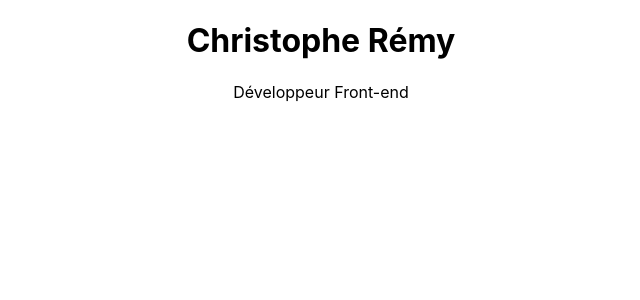
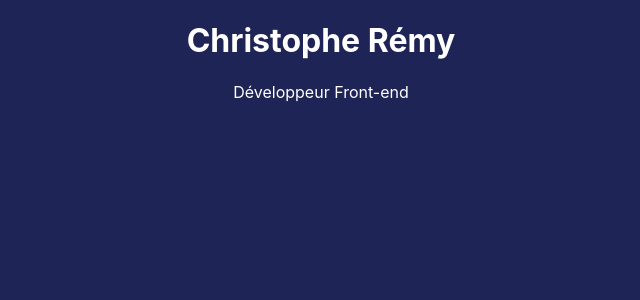
Before and after one commit to Cremobeur/react-deploy, a React (Create React App) app: page / in a window 1280 px wide. Shown: the top 300 px of the page, without its empty margins (319-959 px from the left). Built offline with nearby package versions, Linux system fonts and the light colour scheme.

Commit message:
Change color body test

```diff
--- a/src/App.css
+++ b/src/App.css
@@ -1,3 +1,8 @@
 .App {
   text-align: center;
+  color: #FFFFFF;
 }
+
+body {
+  background-color: #1F2456;
+}
```
